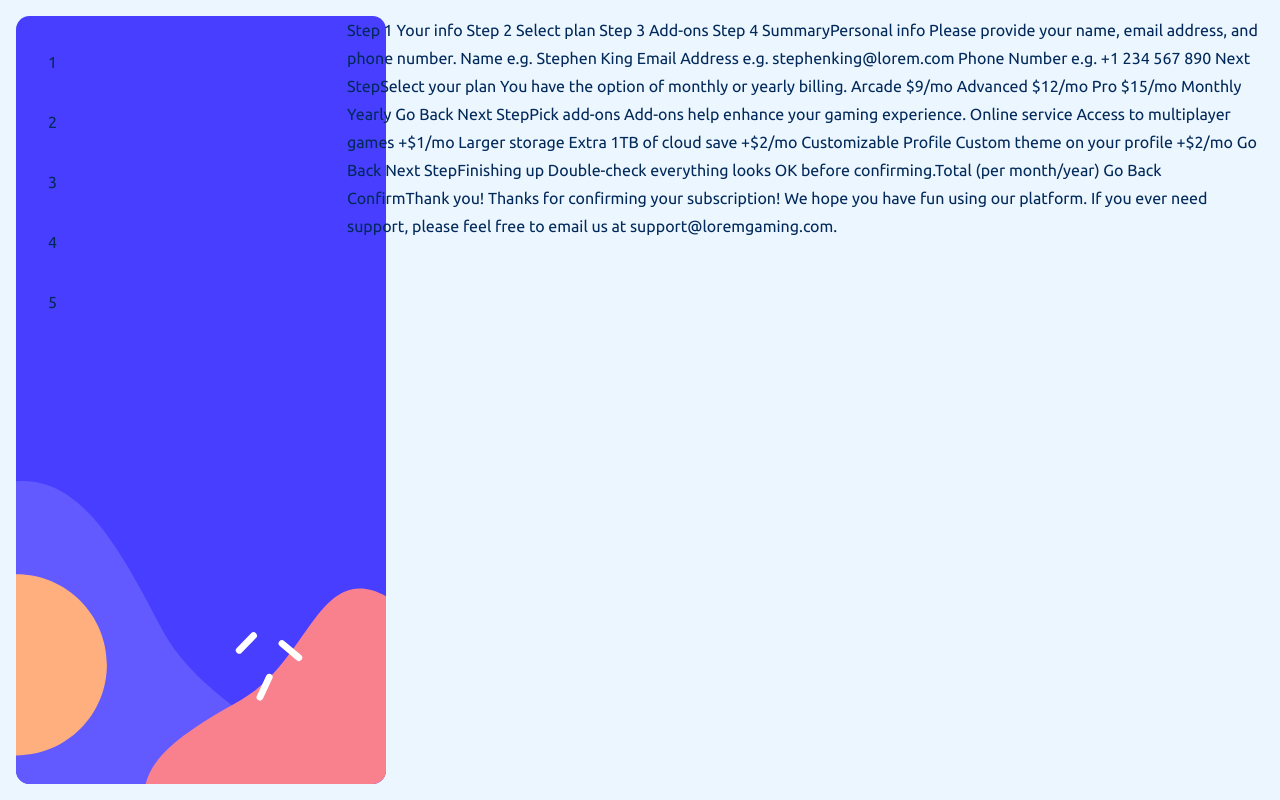
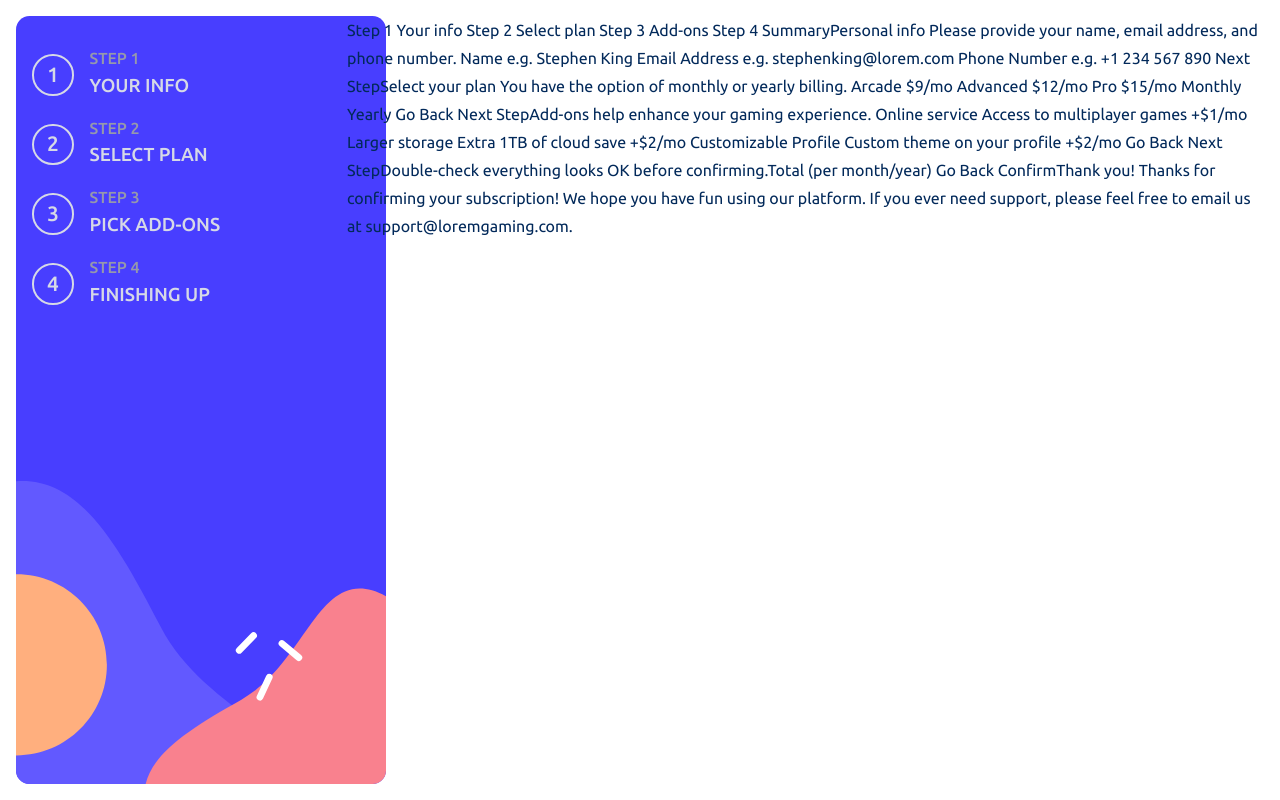
Before and after one commit to Fasunle/multi-step-form-challenge, a React (Vite) app: page / in a window 1280 px wide. Built offline with nearby package versions, Linux system fonts and the light colour scheme.

Commit message:
feat: numbered navigation style

```diff
--- a/src/App.tsx
+++ b/src/App.tsx
@@ -16,11 +16,34 @@ const App = () => {
       <header>
         <nav className='nav'>
           <ul className='nav__items' role='list'>
-            <li>1</li>
-            <li>2</li>
-            <li>3</li>
-            <li>4</li>
-            <li>5</li>
+            <li className='nav__item'>
+              <span className='numbered'>1</span>
+              <div className='nav__item--info'>
+                <h4 className='title'>Step 1</h4>
+                <p className='desc'>Your Info</p>
+              </div>
+            </li>
+            <li className='nav__item'>
+              <span className='numbered'>2</span>
+              <div className='nav__item--info'>
+                <h4 className='title'>Step 2</h4>
+                <p className='desc'>Select Plan</p>
+              </div>
+            </li>
+            <li className='nav__item'>
+              <span className='numbered'>3</span>
+              <div className='nav__item--info'>
+                <h4 className='title'>Step 3</h4>
+                <p className='desc'>Pick add-ons</p>
+              </div>
+            </li>
+            <li className='nav__item'>
+              <span className='numbered'>4</span>
+              <div className='nav__item--info'>
+                <h4 className='title'>Step 4</h4>
+                <p className='desc'>Finishing up</p>
+              </div>
+            </li>
           </ul>
         </nav>
       </header>
@@ -39,13 +62,13 @@ const App = () => {
         Arcade $9/mo Advanced $12/mo Pro $15/mo Monthly Yearly Go Back Next Step
         {/* Step 2 end  */}
         {/* Step 3 start  */}
-        Pick add-ons Add-ons help enhance your gaming experience. Online service
-        Access to multiplayer games +$1/mo Larger storage Extra 1TB of cloud
-        save +$2/mo Customizable Profile Custom theme on your profile +$2/mo Go
-        Back Next Step
+        Add-ons help enhance your gaming experience. Online service Access to
+        multiplayer games +$1/mo Larger storage Extra 1TB of cloud save +$2/mo
+        Customizable Profile Custom theme on your profile +$2/mo Go Back Next
+        Step
         {/* Step 3 end  */}
         {/* Step 4 start  */}
-        Finishing up Double-check everything looks OK before confirming.
+        Double-check everything looks OK before confirming.
         {/* Dynamically add subscription and add-on selections here  */}
         Total (per month/year) Go Back Confirm
         {/* Step 4 end  */}
--- a/src/styles/abstracts/_variables.scss
+++ b/src/styles/abstracts/_variables.scss
@@ -7,8 +7,9 @@ $background-clr-1: hsla(206, 94%, 87%, 0.3);
 $background-clr-2: hsl(229, 24%, 87%);
 
 // text
-$text-clr: hsl(213, 96%, 18%);
-
+$text-clr-1: hsl(213, 96%, 18%);
+$text-clr-2: hsl(231, 11%, 63%);
+$text-clr-3: hsl(229, 24%, 87%);
 // border
 $border-clr: hsl(231, 11%, 63%);
 // font-family
--- a/src/styles/base/_typography.scss
+++ b/src/styles/base/_typography.scss
@@ -26,11 +26,11 @@ html {
 /*16px*/
 
 body {
-  background: $background-clr-1;
+  background: hsl(0, 0%, 100%);
   font-family: $base-font;
   font-weight: 400;
   line-height: 1.75;
-  color: $text-clr;
+  color: $text-clr-1;
 }
 
 h1,
--- a/src/styles/layout/_navigation.scss
+++ b/src/styles/layout/_navigation.scss
@@ -0,0 +1,60 @@
+@use '../abstracts/variables' as *;
+@use '../abstracts/mixins' as *;
+
+.nav {
+  &__item {
+    display: flex;
+    place-items: center;
+    gap: 1rem;
+
+    .numbered {
+      height: 2em;
+      width: 2em;
+      border-radius: 50%;
+      border: 2px solid $background-clr-2;
+      color: $background-clr-2;
+
+      font-size: 1.3rem;
+      font-weight: 500;
+
+      // center content
+      display: grid;
+      place-content: center;
+
+      // make clickable
+      &:hover {
+        background-color: darken(#bce0ff, 5%);
+        color: $text-clr-1;
+        cursor: pointer;
+      }
+
+      // active step indicator
+      > .active {
+        background-color: #bce0ff;
+        border: none;
+        color: $text-clr-1;
+      }
+    }
+  }
+
+  &__item--info {
+    display: none;
+
+    @include tablet-up {
+      display: inline-block;
+      text-transform: uppercase;
+
+      .title {
+        color: $text-clr-2;
+        font-size: 1rem;
+        font-weight: 500;
+      }
+
+      .desc {
+        color: $text-clr-3;
+        font-size: 1.175rem;
+        font-weight: 500;
+      }
+    }
+  }
+}
--- a/src/styles/layout/_sidebar.scss
+++ b/src/styles/layout/_sidebar.scss
@@ -22,7 +22,7 @@
 .nav {
   // positioning
   position: absolute;
-  top: 1rem;
+  top: 0;
   left: 0;
   right: 0;
 
@@ -30,9 +30,8 @@
   .nav__items {
     display: flex;
     justify-content: center;
-    gap: 2rem;
+    gap: 1rem;
     padding: 0;
-    padding-left: 1em;
   }
 
   padding-inline: 1em;
```
